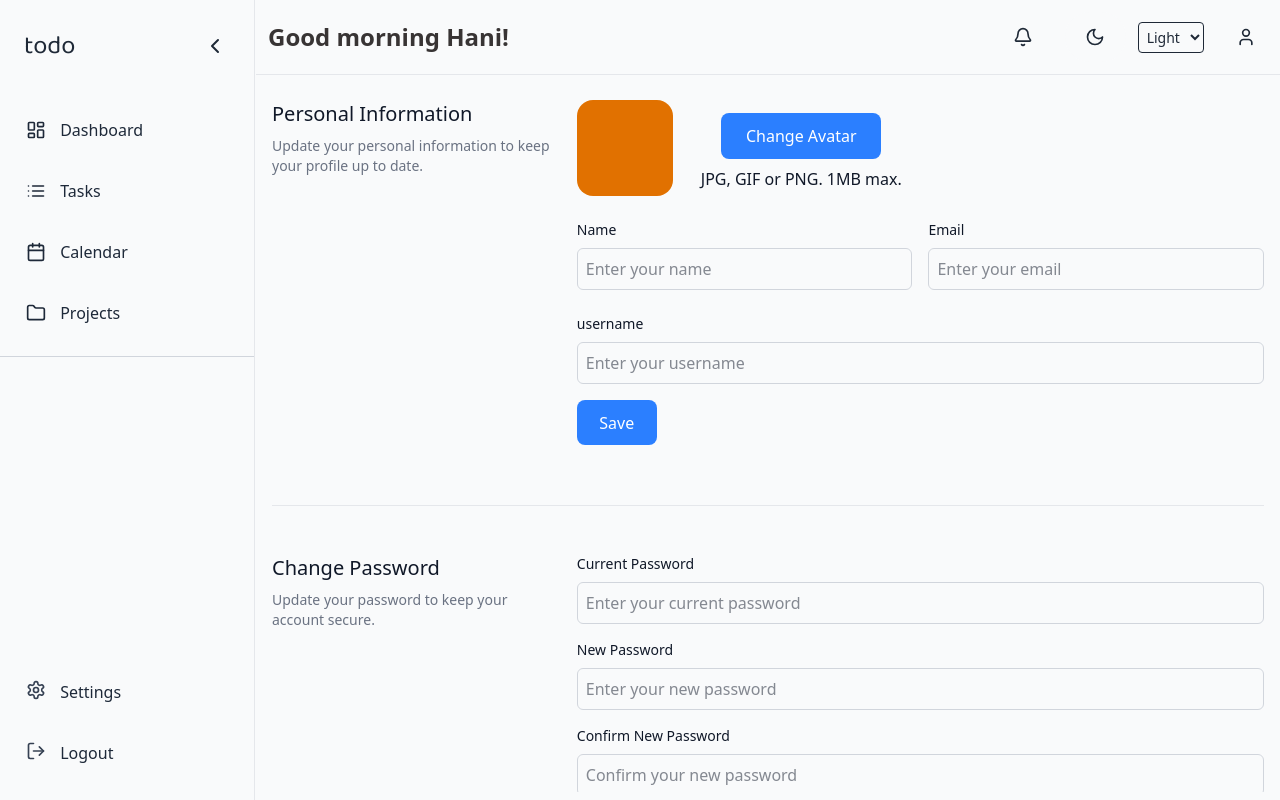
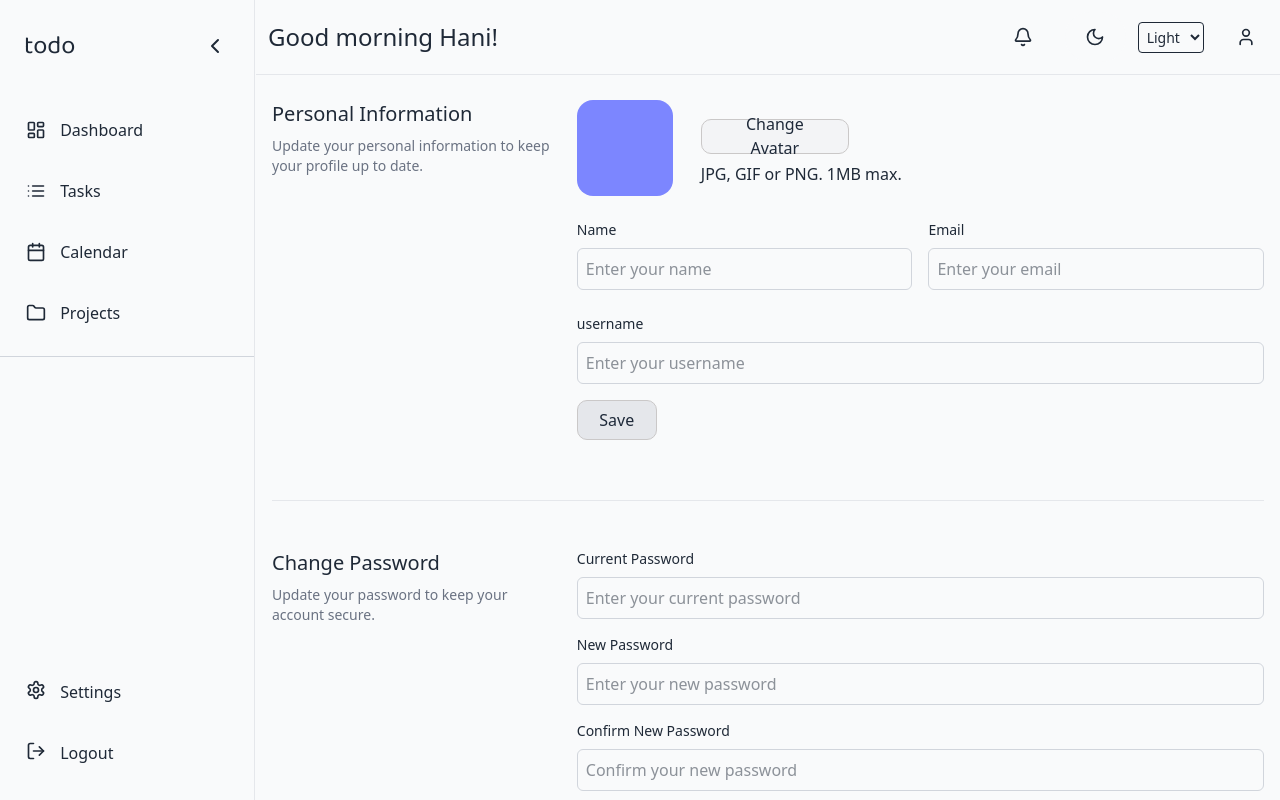
Before and after one commit to humnaliaquat/task-management-app, a React (Vite) app in the folder to-do-app/: page /settings in a window 1280 px wide. Built offline with nearby package versions, Linux system fonts and the light colour scheme.

Commit message:
made few changes

```diff
--- a/to-do-app/src/App.css
+++ b/to-do-app/src/App.css
@@ -38,8 +38,7 @@
 }
 .welcome{
 
-  color: #383434;
-  font-weight: 700;
+
 
   margin-top: 2rem;
   margin-bottom: 2rem;
@@ -96,3 +95,20 @@ li:hover{
 
   place-items: center;
 }
+.change-avatar-button{
+  border-radius: 10px;
+  height: 35px;
+  border: 1px solid rgb(202, 200, 200);
+  display: flex;
+  align-items: center;
+  justify-content: center;
+
+}
+.save-btn{
+  height: 40px;
+  border-radius: 10px;
+  border: 1px solid rgb(202, 200, 200);
+  display: flex;
+  align-items: center;
+  justify-content: center;
+}
--- a/to-do-app/src/components/Buttons.jsx
+++ b/to-do-app/src/components/Buttons.jsx
@@ -25,13 +25,17 @@ export default function Buttons({ collapsed }) {
           ? "left-18 w-[calc(100%-72px)]"
           : "left-64 w-[calc(100%-256px)]"
       }`}
+      style={{
+        backgroundColor: "var(--card)",
+        color: "var(--text)",
+      }}
     >
       {/* Header Row */}
       <div className="header flex justify-between items-center px-3 py-1 border border-gray-300 rounded-lg  ">
         {/* Left: Date */}
         <div className="flex flex-col justify-start items-start ">
           {/* Short text for small screens */}
-          <button className="flex items-center  btn1 border border-gray-300 rounded-lg  text-black px-2 py-2">
+          <button className="flex items-center  btn1 border border-gray-300 rounded-lg   px-2 py-2">
             <span className="text-[12px] sm:text-sm md:text-sm">Today</span>
           </button>
         </div>
--- a/to-do-app/src/components/Navbar.jsx
+++ b/to-do-app/src/components/Navbar.jsx
@@ -28,7 +28,7 @@ export default function Navbar({ collapsed }) {
         color: "var(--text)",
       }}
     >
-      <h1 className="welcome text-[1.1rem] sm:text-[1.5rem] font-semibold p-2">
+      <h1 className="welcome text-[1.2rem] sm:text-[1.5rem] font-medium p-2">
         {getGreeting()} Hani!
       </h1>
       <div className="flex items-center gap-3">
--- a/to-do-app/src/components/SideBar.jsx
+++ b/to-do-app/src/components/SideBar.jsx
@@ -28,9 +28,13 @@ const Sidebar = ({ collapsed, setCollapsed }) => {
 
   return (
     <aside
-      className={`fixed top-0 left-0 h-screen #f9fafb text-gray-700  border-r border-gray-200 flex flex-col justify-between py-6  z-10 ${
+      className={`fixed top-0 left-0 h-screen #f9fafb  border-r border-gray-200 flex flex-col justify-between py-6  z-10 ${
         collapsed ? "w-[72px]" : "w-[255px]"
       }`}
+      style={{
+        backgroundColor: "var(--card)",
+        color: "var(--text)",
+      }}
     >
       {/* TOP PART */}
       <div className="flex flex-col items-center gap-6 border-b border-gray-300 pb-5">
@@ -41,13 +45,11 @@ const Sidebar = ({ collapsed, setCollapsed }) => {
           } w-full px-2`}
         >
           {!collapsed && (
-            <span className=" text-[#1f2937]   icon  bottom text-2xl font-bold">
-              todo
-            </span>
+            <span className="    icon  bottom text-2xl font-bold">todo</span>
           )}
           <button
             onClick={() => setCollapsed(!collapsed)}
-            className="text-[#1f2937]   bottom"
+            className="  bottom"
             aria-label={collapsed ? "Expand sidebar" : "Collapse sidebar"}
           >
             {collapsed ? <ChevronRight size={24} /> : <ChevronLeft size={24} />}
@@ -62,12 +64,8 @@ const Sidebar = ({ collapsed, setCollapsed }) => {
               key={i}
               className="flex items-center gap-2 link text-[#1f2937]  w-full px-2 py-2 hover:bg-[#ececec]  transition rounded"
             >
-              <span className="flex justify-center w-8 text-gray-800">
-                {icon}
-              </span>
-              {!collapsed && (
-                <span className="text-base text-gray-800">{label}</span>
-              )}
+              <span className="flex justify-center w-8 ">{icon}</span>
+              {!collapsed && <span className="text-base ">{label}</span>}
             </Link>
           ))}
         </nav>
@@ -76,17 +74,9 @@ const Sidebar = ({ collapsed, setCollapsed }) => {
       {/* BOTTOM PART */}
       <div className="flex flex-col gap-4 w-full justify-start ">
         {bottomItems.map(({ icon, label, path }, i) => (
-          <Link
-            to={path}
-            key={i}
-            className="flex flex-row gap-2 bottom link hover:bg-[#ececec] text-gray-800"
-          >
-            <span className="flex justify-center text-gray-700 w-8">
-              {icon}
-            </span>
-            {!collapsed && (
-              <span className="text-base text-gray-800">{label}</span>
-            )}
+          <Link to={path} key={i} className="flex flex-row gap-2 bottom link ">
+            <span className="flex justify-center  w-8">{icon}</span>
+            {!collapsed && <span className="text-base ">{label}</span>}
           </Link>
         ))}
       </div>
--- a/to-do-app/src/index.css
+++ b/to-do-app/src/index.css
@@ -45,7 +45,9 @@ body {
 
 a {
   font-weight: 500;
-  color: #646cff;
+  color: inherit;
+  text-decoration: none;
+  transition: color 0.25s;
   text-decoration: inherit;
 }
 
--- a/to-do-app/src/pages/Settings.jsx
+++ b/to-do-app/src/pages/Settings.jsx
@@ -8,6 +8,10 @@ export default function Settings() {
       className={`absolute top-18 right-0 px-2 h-[calc(100vh-80px)] overflow-y-auto scroll-smooth py-5    text-gray-900
       ${collapsed ? "w-[calc(100%-72px)]" : "w-[calc(100%-256px)]"}
        overflow-y-auto`}
+      style={{
+        backgroundColor: "var(--card)",
+        color: "var(--text)",
+      }}
     >
       <div className="grid grid-cols-1 md:grid-cols-10 gap-6 m-2 items-start border-b border-gray-200 pb-15">
         {/* Header Section */}
@@ -20,9 +24,9 @@ export default function Settings() {
         {/* Profile Information Form */}
         <div className="flex flex-col gap-6 md:col-span-7">
           <div className="flex items-center gap-7">
-            <div className="bg-amber-600 w-24 h-24 rounded-2xl"></div>
-            <div className="flex flex-col gap-2 items-center">
-              <button className="w-40 bg-blue-500 mt-2 text-white py-2 px-4 rounded hover:bg-blue-600">
+            <div className="bg-indigo-400 w-24 h-24 rounded-2xl"></div>
+            <div className="flex flex-col gap-2 items-start">
+              <button className="w-37 mt-2 px-4 change-avatar-button text-gray-800 bg-gray-100 hover:bg-gray-200 py-2 rounded-md transition-colors">
                 Change Avatar
               </button>
               <p>JPG, GIF or PNG. 1MB max.</p>
@@ -74,7 +78,7 @@ export default function Settings() {
               />
             </div>
 
-            <button className="w-20 bg-blue-500 text-white py-2 px-4 rounded hover:bg-blue-600">
+            <button className="w-20 text-gray-800 bg-gray-200 hover:bg-gray-300  rounded-md transition-colors py-2 px-4  save-btn">
               Save
             </button>
           </div>
@@ -82,7 +86,7 @@ export default function Settings() {
       </div>
       {/* Password Change Section */}
 
-      <div className="grid grid-cols-1 md:grid-cols-10 gap-6 m-2 items-start border-b border-gray-200 pb-15 pt-10">
+      <div className="grid grid-cols-1 md:grid-cols-10 gap-6 m-2 items-start pb-7 pt-10">
         {/* Section Title */}
         <div className="md:col-span-3 space-y-2 text-left">
           <h2 className="text-xl font-medium">Change Password</h2>
@@ -142,7 +146,7 @@ export default function Settings() {
             />
           </div>
 
-          <button className="w-20 bg-blue-500 text-white py-2 px-4 rounded hover:bg-blue-600">
+          <button className="w-20 px-4 text-gray-800 bg-gray-100 hover:bg-gray-200 py-2 rounded-md transition-colors ">
             Save
           </button>
         </div>
```
